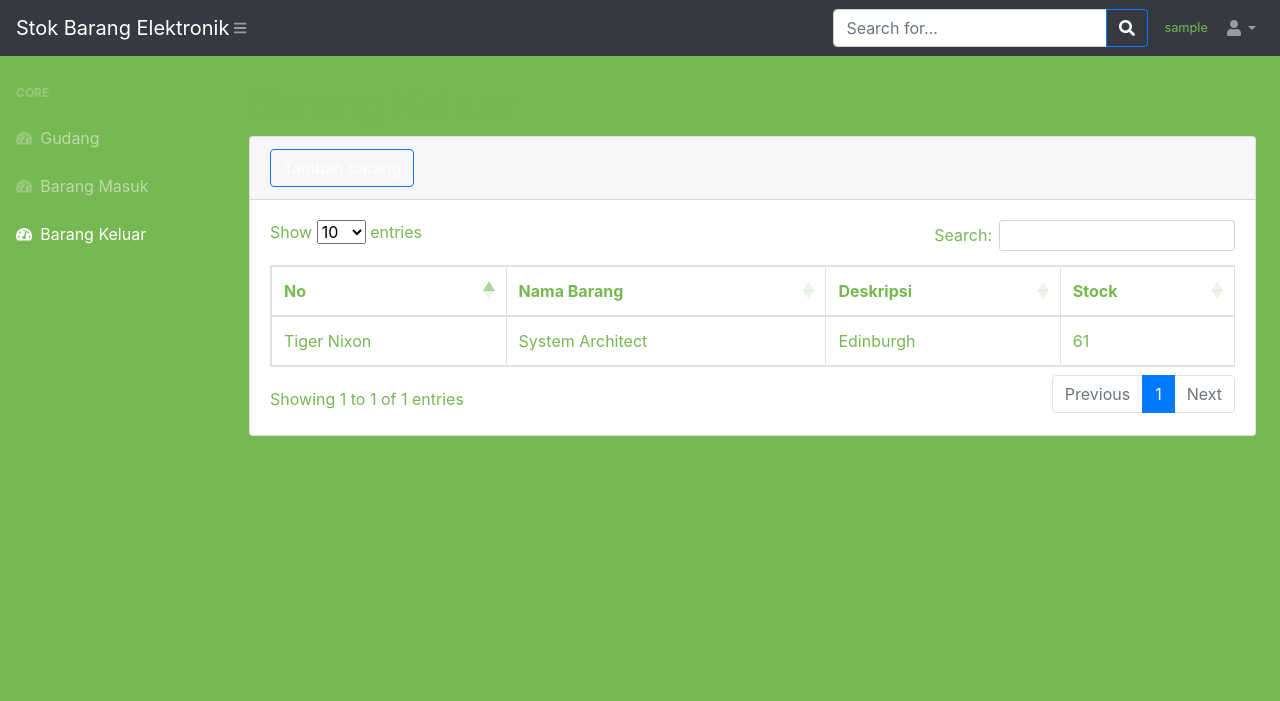
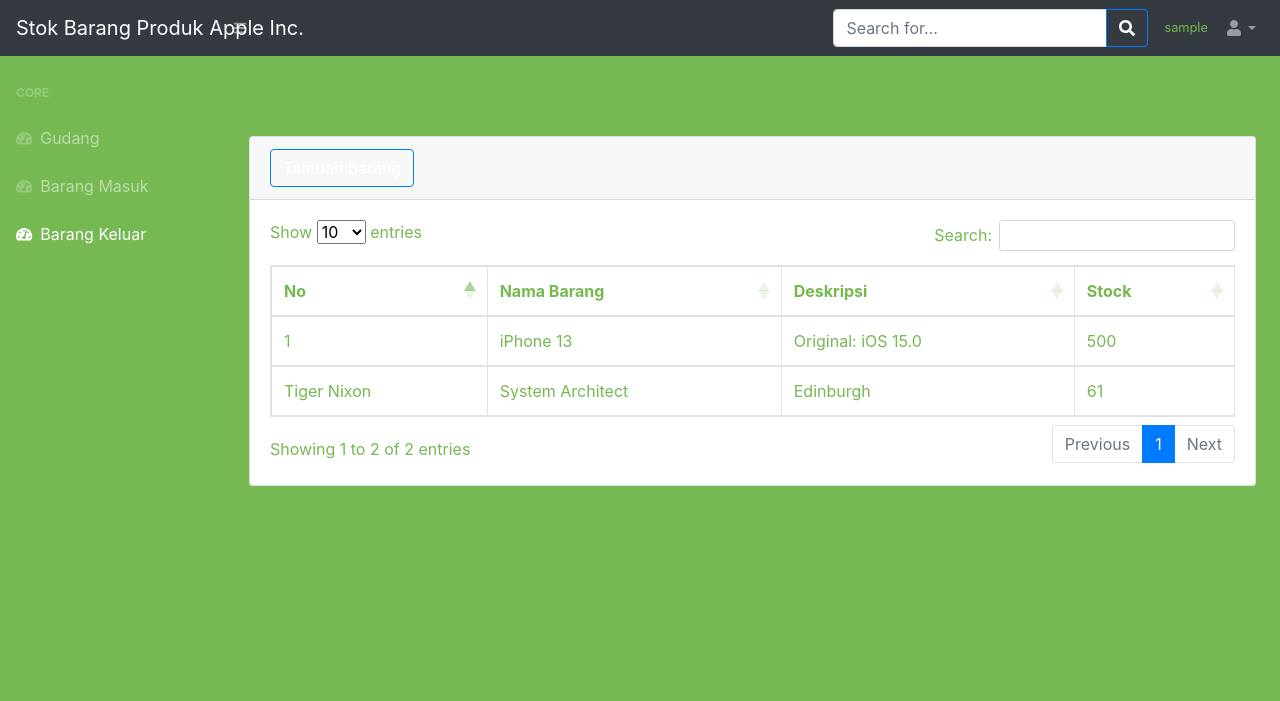
Before and after one commit to putrija/tubesproweb8, a PHP site: page /stockbarang/keluar.php in a window 1280 px wide. Shown: the top 701 px of the page. Run offline with PHP 8.4, Linux system fonts and the light colour scheme; the visitor is signed in with stand-in values (Sample User, id 1); a stand-in replaces the project's code that opens the database connection; some libraries are stand-ins or nearby versions.

Commit message:
Update keluar.php

```diff
--- a/stockbarang/keluar.php
+++ b/stockbarang/keluar.php
@@ -20,7 +20,7 @@ if(empty($_SESSION['username'])){
     </head>
     <body class="sb-nav-fixed">
         <nav class="sb-topnav navbar navbar-expand navbar-dark bg-dark">
-            <a class="navbar-brand" href="index.html">Stok Barang Elektronik</a>
+            <a class="navbar-brand" href="index.html">Stok Barang Produk Apple Inc.</a>
             <button class="btn btn-link btn-sm order-1 order-lg-0" id="sidebarToggle" href="#"><i class="fas fa-bars"></i></button>
             <!-- Navbar Search-->
             <form class="d-none d-md-inline-block form-inline ml-auto mr-0 mr-md-3 my-2 my-md-0">
@@ -93,6 +93,12 @@ if(empty($_SESSION['username'])){
                                                 <td>Edinburgh</td>
                                                 <td>61</td>
                                             </tr>
+                                            <tr>
+                                                <td>1</td>
+                                                <td>iPhone 13</td>
+                                                <td>Original: iOS 15.0</td>
+                                                <td>500</td>
+                                            </tr>
                                         </tbody>
                                     </table>
                                 </div>
```
